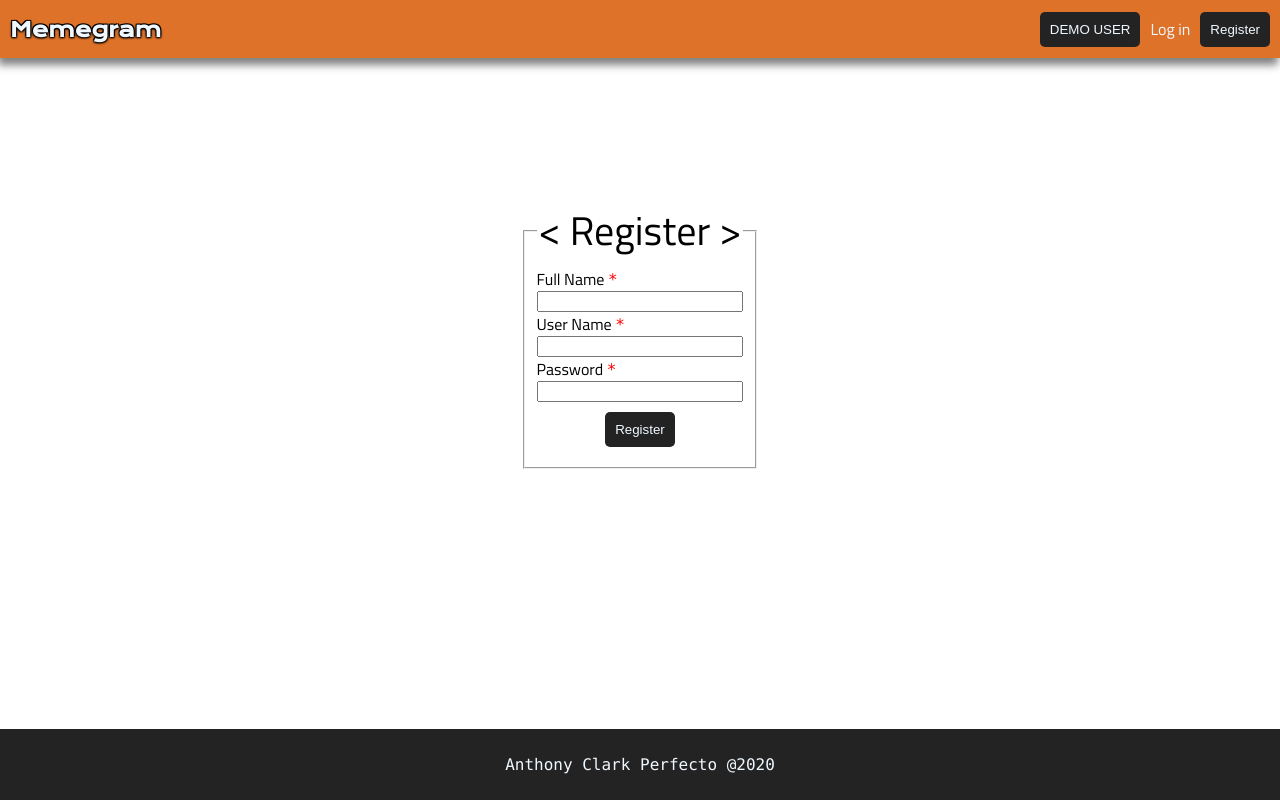
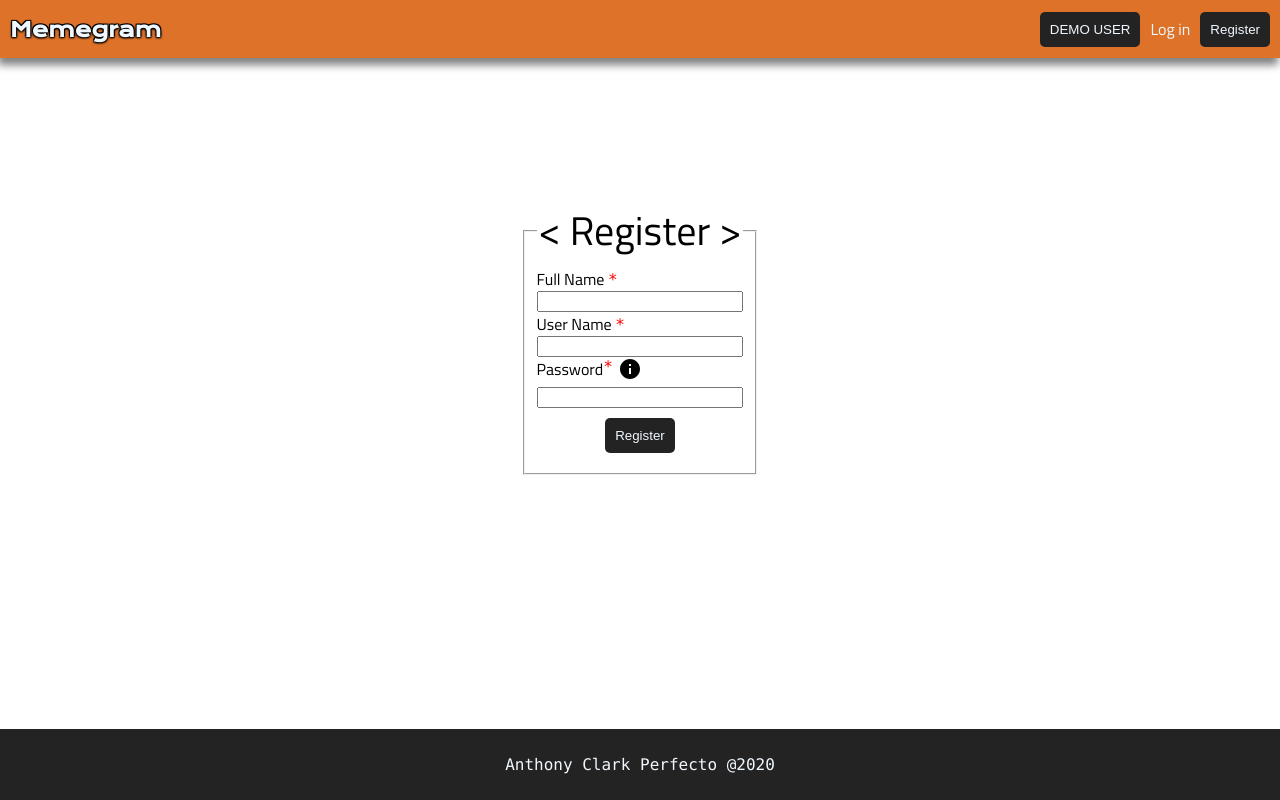
Before and after one commit to a1clark1a/Memegram-Client, a React (Create React App) app: page /register in a window 1280 px wide. Built offline with nearby package versions, Linux system fonts and the light colour scheme.

Commit message:
info tooltip component feature added:

```diff
--- a/package.json
+++ b/package.json
@@ -3,6 +3,8 @@
   "version": "0.1.0",
   "private": true,
   "dependencies": {
+    "@material-ui/core": "^4.9.13",
+    "@material-ui/icons": "^4.9.1",
     "@testing-library/jest-dom": "^4.2.4",
     "@testing-library/react": "^9.4.0",
     "@testing-library/user-event": "^7.2.1",
--- a/src/App.css
+++ b/src/App.css
@@ -43,3 +43,7 @@ main {
 .error-message {
   text-align: center;
 }
+
+.label-alignment {
+  display: flex;
+}
--- a/src/ProfilePage/UploadImage/UploadImageForm.js
+++ b/src/ProfilePage/UploadImage/UploadImageForm.js
@@ -1,17 +1,21 @@
 import React, { Component } from "react";
+
 import ImageService from "../../service/image-service";
 import UserContext from "../../context/UserContextProvider";
+
+import InfoToolTip from "../../Utility/InfoToolTip";
+
 import "./UploadImageForm.css";
 
 export default class UploadImageForm extends Component {
   static contextType = UserContext;
   static defaultProps = {
     history: {
-      push: () => {}
-    }
+      push: () => {},
+    },
   };
   state = {
-    error: null
+    error: null,
   };
 
   onUploadSuccess = () => {
@@ -20,7 +24,7 @@ export default class UploadImageForm extends Component {
     history.push(`/users/${user.user_name}`);
   };
 
-  handleSubmitWithUrl = e => {
+  handleSubmitWithUrl = (e) => {
     e.preventDefault();
     const { title, description, url } = e.target;
     const { user } = this.context;
@@ -29,7 +33,7 @@ export default class UploadImageForm extends Component {
       title: title.value,
       description: description.value,
       url: url.value,
-      user_id: user.id
+      user_id: user.id,
     })
       .then(() => {
         title.value = "";
@@ -37,7 +41,7 @@ export default class UploadImageForm extends Component {
         url.value = "";
         this.onUploadSuccess();
       })
-      .catch(res => {
+      .catch((res) => {
         this.setState({ error: res.error.message });
       });
   };
@@ -54,8 +58,13 @@ export default class UploadImageForm extends Component {
             <legend className="form-legend">
               {" < "}URL{" > "}
             </legend>
-            <label htmlFor="url">
+            <label htmlFor="url" className="label-alignment">
               Select Image <code className="req"> *</code>
+              <InfoToolTip
+                text={
+                  "The url for the image must be a direct link, Right click on an image and press Open Image in New tab and copy the url from there"
+                }
+              />
             </label>
             <input
               required
--- a/src/RegisterPage/RegisterForm.js
+++ b/src/RegisterPage/RegisterForm.js
@@ -1,32 +1,35 @@
 import React, { Component } from "react";
+
 import AuthApiService from "../service/auth-api-service";
+import InfoToolTip from "../Utility/InfoToolTip";
+
 import "./RegisterPage.css";
 
 export default class RegisterPage extends Component {
   static defaultProps = {
-    onRegisterSuccess: () => {}
+    onRegisterSuccess: () => {},
   };
 
   state = { error: null };
 
-  handleSubmitNewUser = e => {
+  handleSubmitNewUser = (e) => {
     e.preventDefault();
     const { full_name, user_name, password } = e.target;
     this.setState({
-      error: null
+      error: null,
     });
     AuthApiService.postRegisterUser({
       user_name: user_name.value,
       password: password.value,
-      full_name: full_name.value
+      full_name: full_name.value,
     })
-      .then(res => {
+      .then((res) => {
         full_name.value = "";
         user_name.value = "";
         password.value = "";
         this.props.onRegisterSuccess();
       })
-      .catch(res => {
+      .catch((res) => {
         this.setState({ error: res.error.message });
       });
   };
@@ -67,8 +70,13 @@ export default class RegisterPage extends Component {
             aria-required="true"
           />
 
-          <label htmlFor="password">
-            Password <code className="req"> *</code>
+          <label htmlFor="password" className="label-alignment">
+            Password <code className="req">*</code>
+            <InfoToolTip
+              text={
+                "Password must contain 1 upper case, lower case, number and special character"
+              }
+            />
           </label>
           <input
             required
--- /dev/null
+++ b/src/Utility/InfoToolTip.css
@@ -0,0 +1,3 @@
+.tooltip {
+  margin-left: 5px;
+}
--- /dev/null
+++ b/src/Utility/InfoToolTip.js
@@ -0,0 +1,32 @@
+import React from "react";
+import ToolTip from "@material-ui/core/Tooltip";
+import InfoIcon from "@material-ui/icons/Info";
+import { createMuiTheme, ThemeProvider } from "@material-ui/core/styles";
+
+import "./InfoToolTip.css";
+
+const toolTipTheme = createMuiTheme({
+  fontSize: "1.2rem",
+  overrides: {
+    MuiTooltip: {
+      tooltip: {
+        fontSize: "1.2rem",
+        fontFamily: "Titillium Web",
+      },
+    },
+  },
+});
+
+const InfoToolTip = ({ text }) => {
+  return (
+    <div className="tooltip">
+      <ThemeProvider theme={toolTipTheme}>
+        <ToolTip title={text}>
+          <InfoIcon aria-label="info" />
+        </ToolTip>
+      </ThemeProvider>
+    </div>
+  );
+};
+
+export default InfoToolTip;
```
Also changed, not shown: 1 other file (tests, documents, lock files or other folders).
